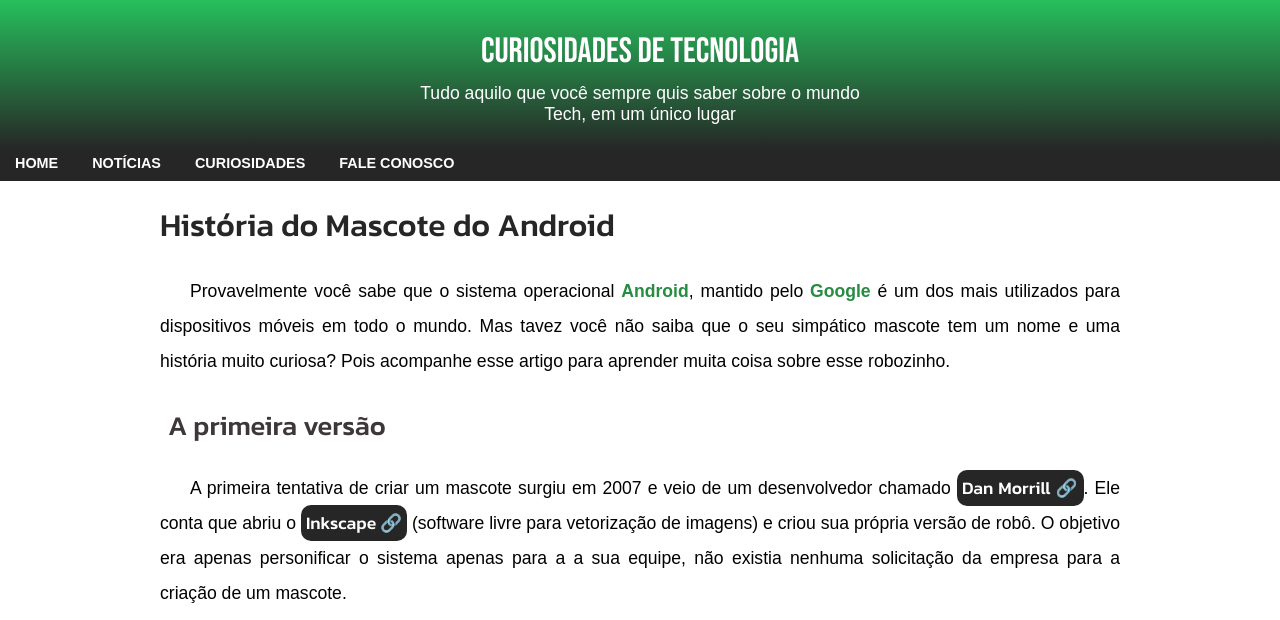
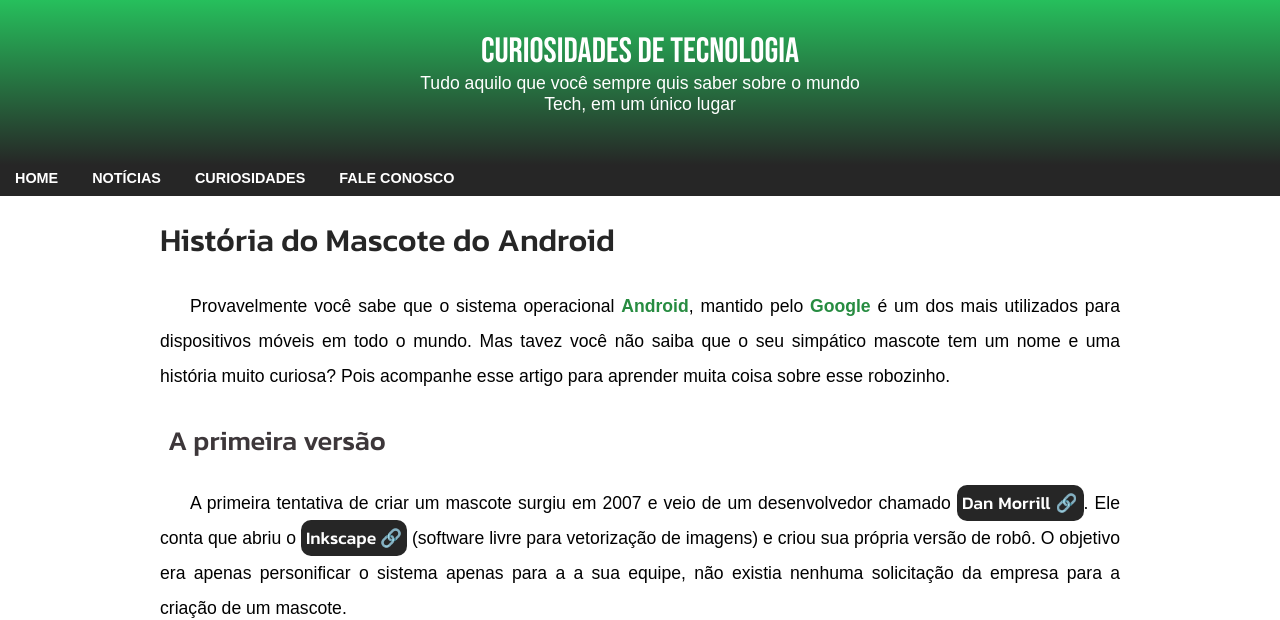
Before and after one commit to Kimberlly-Ribeiro/projeto-android, a plain HTML site: page index.html in a window 1280 px wide. Shown: the top 620 px of the page. Drawn offline with Linux system fonts and the light colour scheme.

Commit message:
Update style.css

```diff
--- a/estilo/style.css
+++ b/estilo/style.css
@@ -55,7 +55,7 @@ header p {
     font-size: 1.1em;
     max-width:500px;
     margin: auto;
-    padding: 10px;
+    padding: 0px 10px 50px 10px;
 
 
 }
```
